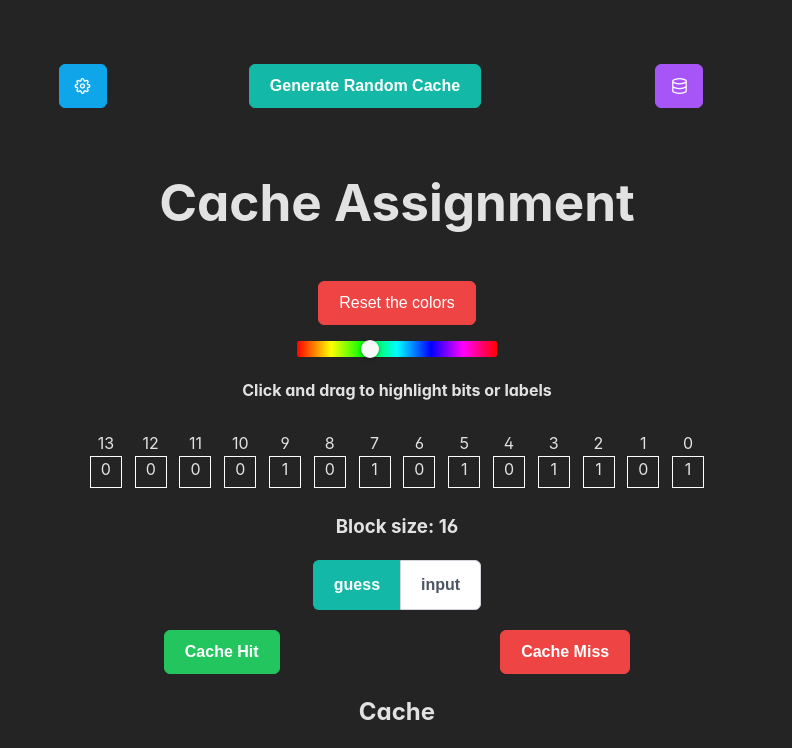
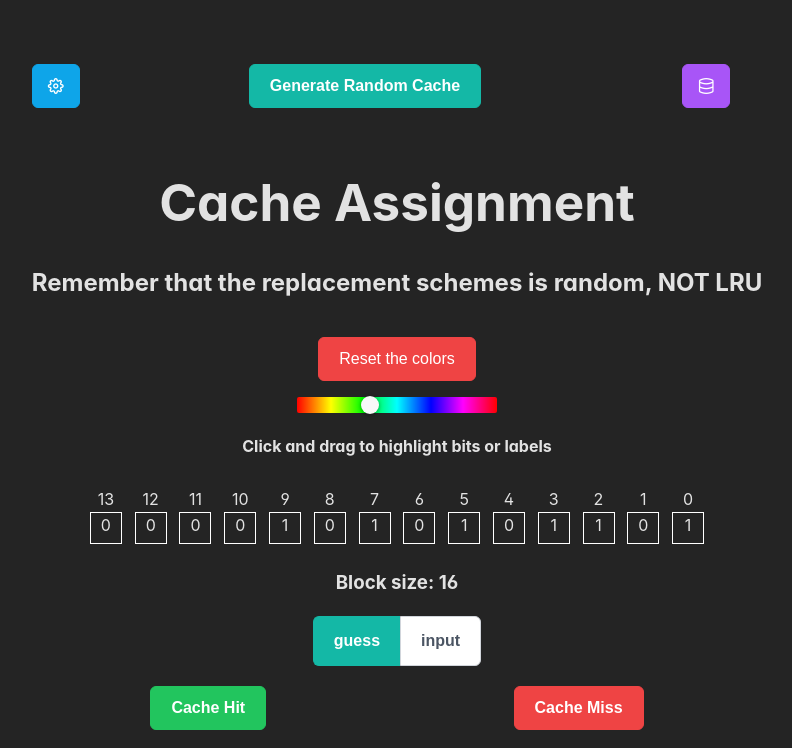
Before and after one commit to MahmoodSeoud/cache-hit-miss, a React (Vite) app: page / in a window 1280 px wide. Shown: the top 748 px of the page, without its empty margins (243-1035 px from the left). Built offline with nearby package versions, Linux system fonts and the light colour scheme; a web font is replaced by a local one.

Commit message:
reminder on LRU

```diff
--- a/src/App.tsx
+++ b/src/App.tsx
@@ -615,6 +615,7 @@ function App() {
       </div>
 
       <h1>Cache Assignment</h1>
+      <h2>Remember that the replacement schemes is random, NOT LRU</h2>
       <div className='logAssignmentWrapper'>
         <BitAddressHeader
           addressBitWidth={addressBitWidth}
@@ -639,11 +640,6 @@ function App() {
 
           {cacheValue === 'input' ?
             <div>
-              <h3>Cache hit?</h3>
-              <InputSwitch
-                checked={userGuessedHit}
-                onChange={(e) => setUserGuessedHit(e.value)}
-              />
               <div style={{ display: 'flex', justifyContent: 'center', alignItems: 'stretch' }}>
                 <Button
                   label="Submit"
@@ -657,6 +653,11 @@ function App() {
                   severity='help'
                 />
               </div>
+              <h3>Cache hit?</h3>
+              <InputSwitch
+                checked={userGuessedHit}
+                onChange={(e) => setUserGuessedHit(e.value)}
+              />
             </div>
             :
             <div className={`list-item-wrapper`}>
```
Also changed, not shown: 2 other files (tests, documents, lock files or other folders).
